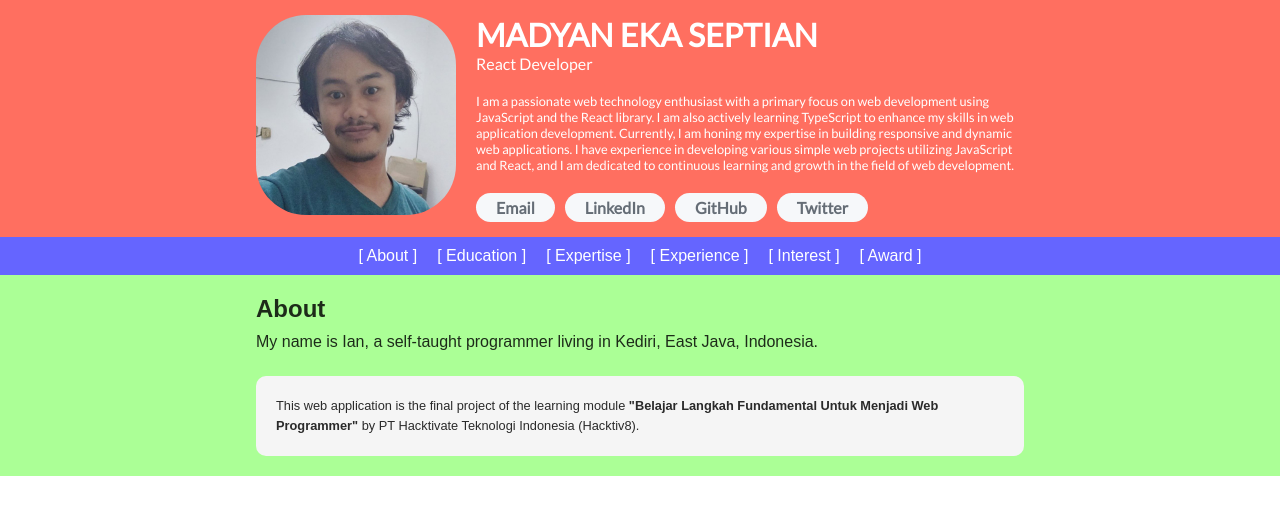
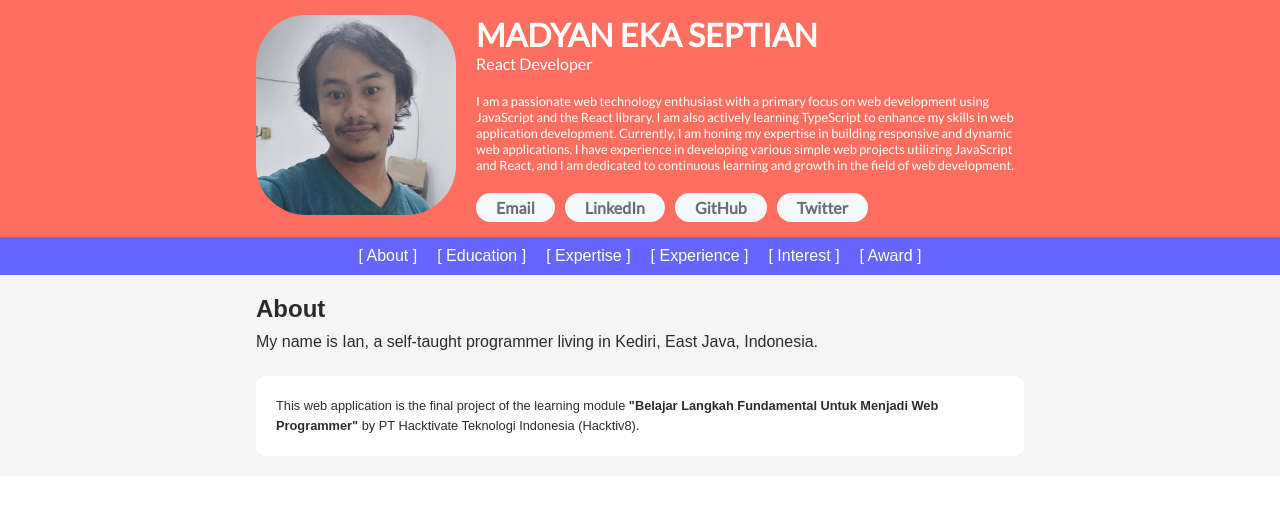
Before and after one commit to madyanes/cv-prakerja-hacktiv8, a React (Vite) app: page / in a window 1280 px wide. Shown: the top 514 px of the page. Built offline with nearby package versions, Linux system fonts and the light colour scheme; a web font is replaced by a local one.

Commit message:
Adjust background color

```diff
--- a/src/App.css
+++ b/src/App.css
@@ -53,7 +53,7 @@ nav li::after {
 }
 
 main {
-  background-color: #33ff0069;
+  background-color: whitesmoke;
   color: #000000d4;
   padding: 20px;
   margin-inline: auto;
@@ -83,7 +83,7 @@ article p:not(:last-child) {
 }
 
 article footer {
-  background-color: whitesmoke;
+  background-color: white;
   padding: 20px;
   border-radius: 10px;
   margin-top: 25px;
```
